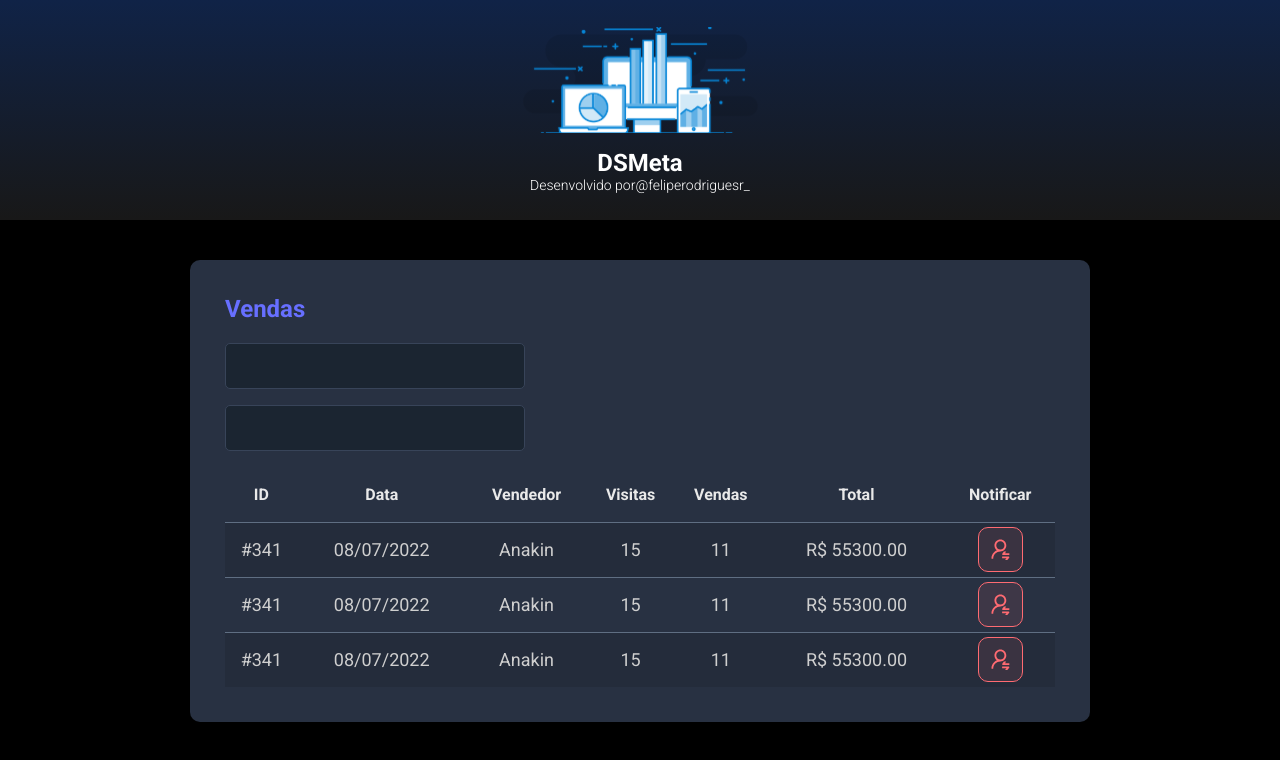
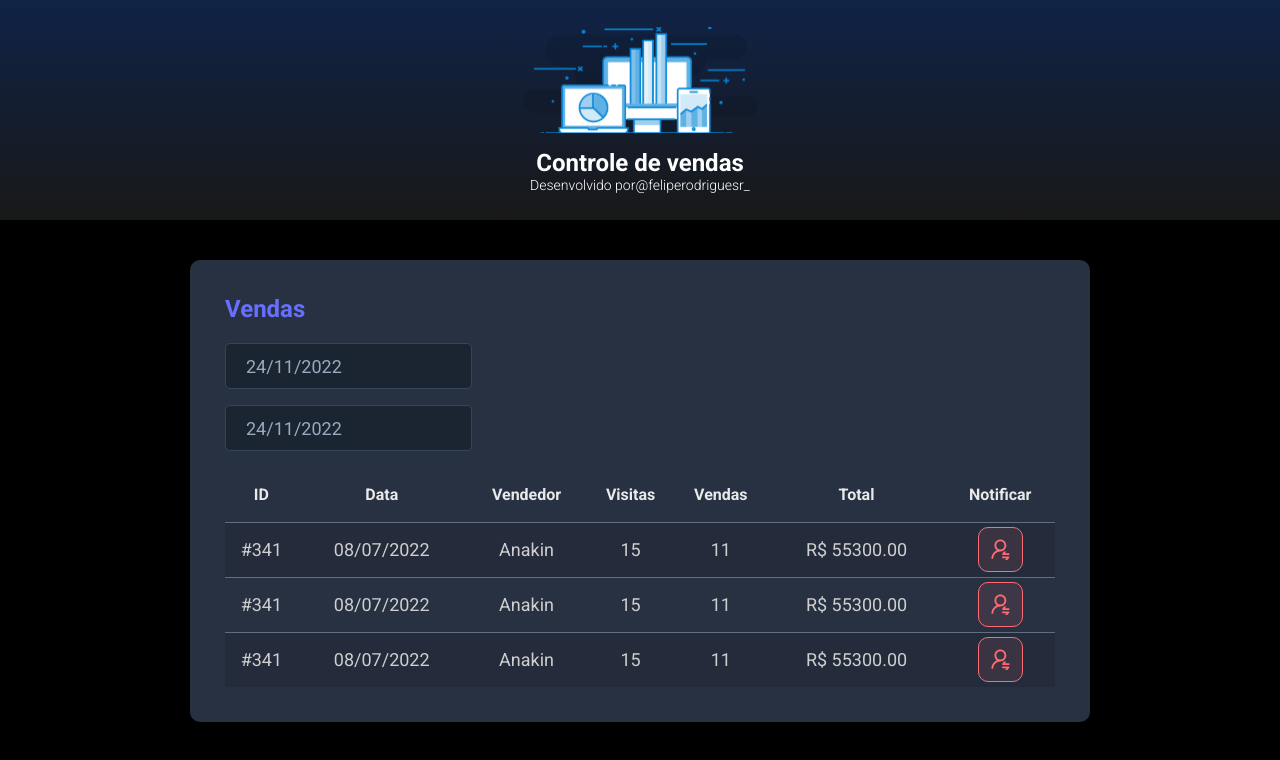
Before and after one commit to llHazard/Relatorio_de_vendas, a React (Vite) app in the folder frontend/: page / in a window 1280 px wide. Shown: the top 760 px of the page. Built offline with nearby package versions, Linux system fonts and the light colour scheme.

Commit message:
Datepicker

```diff
--- a/frontend/package.json
+++ b/frontend/package.json
@@ -9,7 +9,9 @@
     "preview": "vite preview"
   },
   "dependencies": {
+    "@types/react-datepicker": "4.4.2",
     "react": "^18.2.0",
+    "react-datepicker": "4.8.0",
     "react-dom": "^18.2.0"
   },
   "devDependencies": {
--- a/frontend/src/components/Header/index.tsx
+++ b/frontend/src/components/Header/index.tsx
@@ -7,7 +7,7 @@
         <header>
             <div className="dsmeta-logo-container">
                 <img src={logo} alt="DSMeta" />
-                <h1>DSMeta</h1>
+                <h1>Controle de vendas</h1>
                 <p>
                     Desenvolvido por
                     <a href="https://www.instagram.com/devsuperior.ig">@feliperodriguesr_</a>
--- a/frontend/src/components/SalesCard/index.tsx
+++ b/frontend/src/components/SalesCard/index.tsx
@@ -1,3 +1,5 @@
+import DatePicker from "react-datepicker";
+import "react-datepicker/dist/react-datepicker.css";
 import NotificationButton from '../NotificationButton'
 import './styles.css'
 
@@ -7,10 +9,20 @@
             <h2 className="dsmeta-sales-title">Vendas</h2>
             <div>
                 <div className="dsmeta-form-control-container">
-                    <input className="dsmeta-form-control" type="text" />
+                    <DatePicker
+                        selected={new Date()}
+                        onChange={(date: Date) => { }}
+                        className="dsmeta-form-control"
+                        dateFormat="dd/MM/yyyy"
+                    />
                 </div>
                 <div className="dsmeta-form-control-container">
-                    <input className="dsmeta-form-control" type="text" />
+                    <DatePicker
+                        selected={new Date()}
+                        onChange={(date: Date) => { }}
+                        className="dsmeta-form-control"
+                        dateFormat="dd/MM/yyyy"
+                    />
                 </div>
             </div>
 
```
Also changed, not shown: 1 other file (tests, documents, lock files or other folders).
